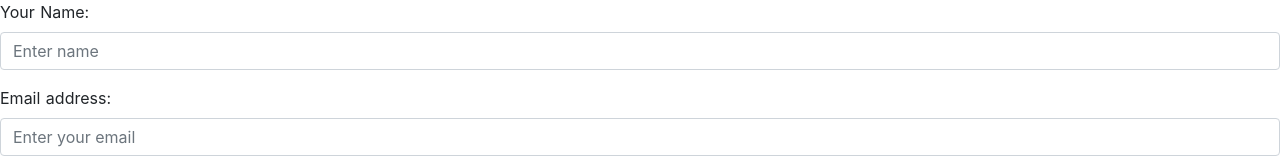
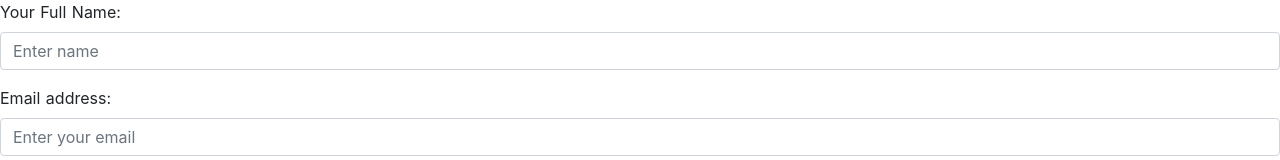
Before and after one commit to e-rosas/hm_pagina, a Nuxt app: page /promos in a window 1280 px wide. Shown: the top 160 px of the page. Built offline with nearby package versions, Linux system fonts and the light colour scheme.

Commit message:
config base

```diff
--- a/nuxt.config.js
+++ b/nuxt.config.js
@@ -57,5 +57,8 @@ export default {
      ** You can extend webpack config here
      */
     extend(config, ctx) {}
+  },
+  router: {
+    base: '/nuxt/'
   }
 }
--- a/pages/promos.vue
+++ b/pages/promos.vue
@@ -1,7 +1,11 @@
 <template>
   <div>
     <b-form v-if="show" @submit="onSubmit" @reset="onReset">
-      <b-form-group id="input-group-2" label="Your Name:" label-for="input-2">
+      <b-form-group
+        id="input-group-2"
+        label="Your Full Name:"
+        label-for="input-2"
+      >
         <b-form-input
           id="input-2"
           v-model="form.name"
@@ -41,7 +45,7 @@
       <b-form-group id="input-group-3" label="Birth date:" label-for="input-3">
         <b-form-input
           id="input-3"
-          v-model="form.date"
+          v-model="form.birth_date"
           type="date"
           required
         ></b-form-input>
@@ -86,12 +90,12 @@ export default {
       const currentObj = this
 
       this.$axios
-        .post('http://localhost:8000/register', {
-          name: this.name,
-          birth_date: this.birth_date,
-          phone_number: this.phone_number,
-          email: this.email,
-          insured: this.insured
+        .post('http://promociones-api.hospitalmexico.org/api/register', {
+          name: this.form.name,
+          birth_date: this.form.birth_date,
+          phone_number: this.form.phone_number,
+          email: this.form.email,
+          insured: this.form.insured
         })
 
         .then(function(response) {
```
